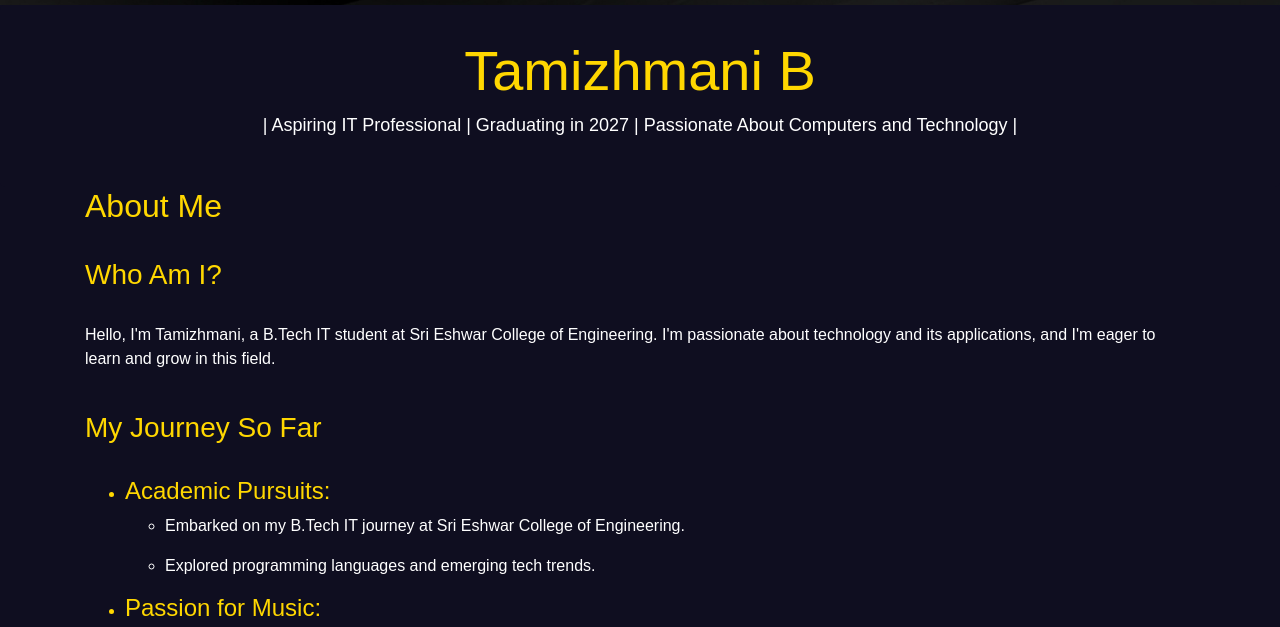
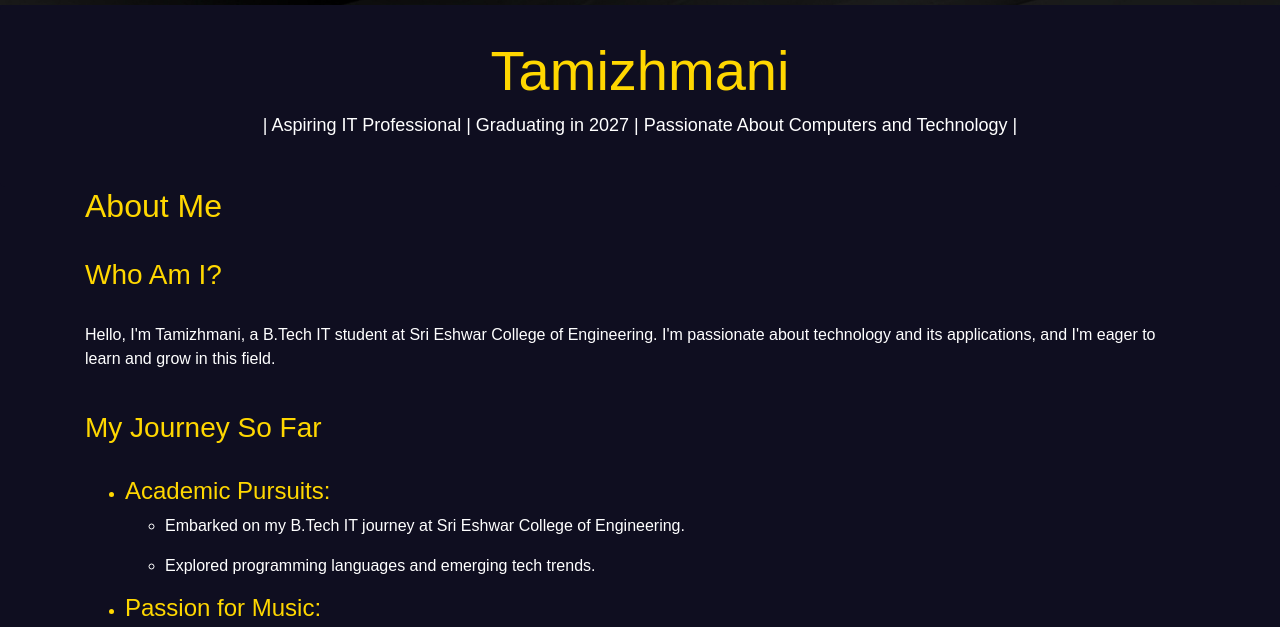
Before and after one commit to TAMIZHMANI05/tamizhmani.github.io, a plain HTML site: page index.html in a window 1280 px wide. Shown: the part 151-778 px from the top of the page. Drawn offline with nearby package versions, Linux system fonts and the light colour scheme.

Commit message:
Changed Index File

```diff
--- a/index.html
+++ b/index.html
@@ -158,7 +158,7 @@
 
     <!-- Jumbotron -->
     <div class="jumbotron text-center">
-      <h1 class="display-4">Tamizhmani B</h1>
+      <h1 class="display-4">Tamizhmani</h1>
       <p class="lead" style="font-size: large ;color: white;">
         | Aspiring IT Professional | Graduating in 2027 | Passionate About
         Computers and Technology |
```
